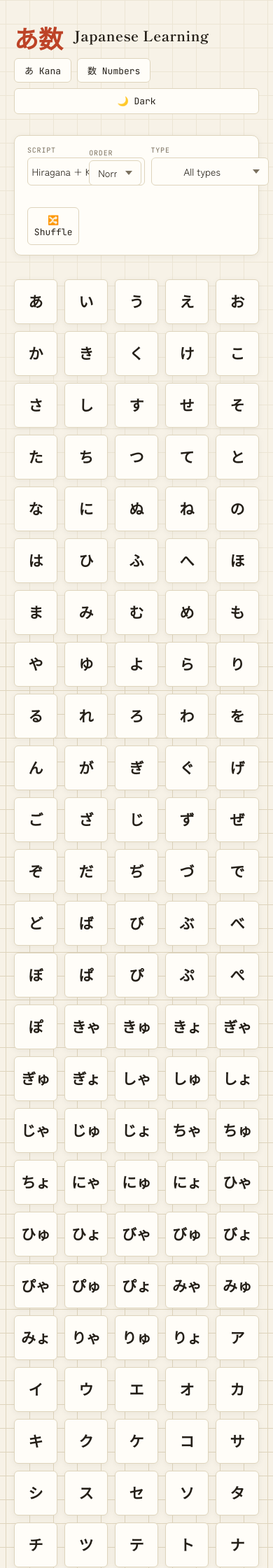
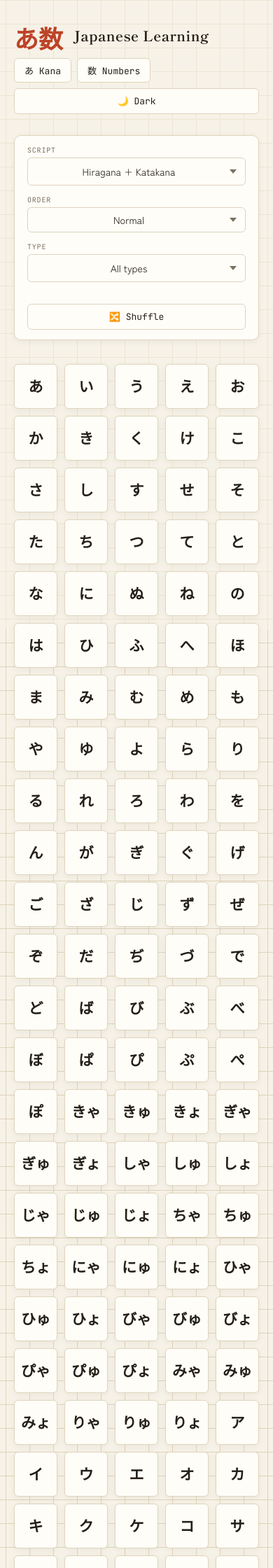
Before and after one commit to najmul-hasan-nirob/japanese-flashcards, a Jekyll site: the page built from index.html, in a window 390 px wide. Shown: the top 2240 px of the page at 70% size. Built offline with Jekyll 4.4.1, drawn with Linux system fonts in a browser that asks for light colours.

Commit message:
Update style.css

```diff
--- a/css/style.css
+++ b/css/style.css
@@ -230,8 +230,11 @@ select:focus-visible{ outline:2px solid var(--vermilion); outline-offset:2px; }
         margin-top: 0px;
     }
     .field{
-        width: 100%;
+        width: 100% !important;
 
+}
+select{
+    text-align: center !important;
 }
 
 }
```
